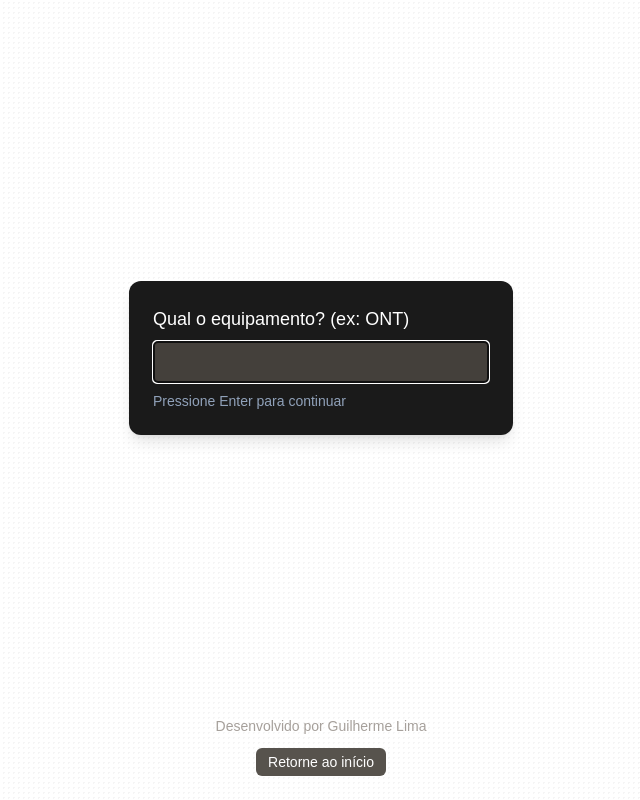
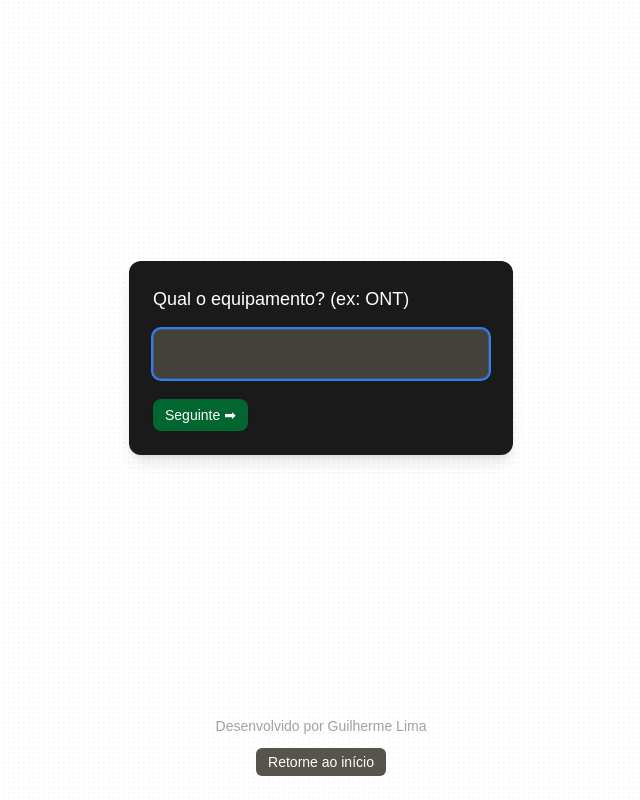
Before and after one commit to GuilhermeSCLima/TechField, a Next.js app: page /carimbos in a window 1280 px wide. Both pictures are taken after a click on the button "Provisionamento". Shown: the whole page, without its empty margins (319-959 px from the left). Built offline with nearby package versions, Linux system fonts and the light colour scheme.

Commit message:
Atualizado o gerador de carimbos com um botão de retornar a seção anterior e seguir para a proxima

```diff
--- a/src/components/gerador/inicio.tsx
+++ b/src/components/gerador/inicio.tsx
@@ -6,6 +6,12 @@ import EtapasIniciais from "@/components/gerador/initialStep";
 import { Footer } from "@/components/footer";
 
 export type Etapa = "inicio" | "provisionamento" | "reparo" | "resultado";
+
+interface Pergunta {
+  chave: string;
+  texto: string;
+  tipo: "text" | "textarea";
+}
 
 export default function InicioCarimbos() {
   const [etapa, setEtapa] = useState<Etapa>("inicio");
@@ -46,36 +52,53 @@ export default function InicioCarimbos() {
     }
   }, [etapa, perguntaIndex]);
 
-  const perguntasProvisionamento = [
-    { chave: "equipamento", texto: "Qual o equipamento? (ex: ONT)" },
-    { chave: "produto", texto: "Qual o serviço?" },
-    { chave: "serial", texto: "Serial GPON?" },
-    { chave: "designador", texto: "Designador?" },
-    { chave: "ostbs", texto: "OS TBS?" },
-    { chave: "cvlan", texto: "C-VLAN?" },
+  const perguntasProvisionamento: Pergunta[] = [
+    { chave: "equipamento", texto: "Qual o equipamento? (ex: ONT)", tipo: 'text' },
+    { chave: "produto", texto: "Qual o serviço?", tipo: 'text' },
+    { chave: "serial", texto: "Serial GPON?", tipo: 'text' },
+    { chave: "designador", texto: "Designador?", tipo: 'text' },
+    { chave: "ostbs", texto: "OS TBS?", tipo: 'text' },
+    { chave: "cvlan", texto: "C-VLAN?", tipo: 'text' },
   ];
 
-  const perguntasReparo = [
-    { chave: "tecnico", texto: "Nome do técnico?" },
-    { chave: "os", texto: "Nº BD?" },
-    { chave: "cliente", texto: "Nome do cliente/Empresa?" },
-    { chave: "armario", texto: "Armário / GPON? (opcional)" },
-    { chave: "posicao", texto: "Posição? (opcional)" },
-    { chave: "designador", texto: "OSTBS / TA / Designador?" },
-    { chave: "testes", texto: "Testes realizados?" },
-    { chave: "causa", texto: "Causa raiz (defeito)?" },
-    { chave: "endereco", texto: "Endereço do cliente?" },
-    { chave: "acao", texto: "Ação tomada?" },
-    { chave: "validacao_nome", texto: "Nome de quem acompanhou o serviço?" },
-    { chave: "validacao_telefone", texto: "Telefone de quem acompanhou o serviço?" },
+  const perguntasReparo: Pergunta[] = [
+    { chave: "tecnico", texto: "Nome do técnico?", tipo: 'text' },
+    { chave: "os", texto: "Nº BD?", tipo: 'text' },
+    { chave: "cliente", texto: "Nome do cliente/Empresa?", tipo: 'text' },
+    { chave: "armario", texto: "Armário / GPON? (opcional)", tipo: 'text' },
+    { chave: "posicao", texto: "Posição? (opcional)", tipo: 'text' },
+    { chave: "designador", texto: "OSTBS / TA / Designador?", tipo: 'text' },
+    { chave: "testes", texto: "Testes realizados?", tipo: 'textarea' },
+    { chave: "causa", texto: "Causa raiz (defeito)?", tipo: 'textarea' },
+    { chave: "endereco", texto: "Endereço do cliente?", tipo: 'text' },
+    { chave: "acao", texto: "Ação tomada?", tipo: 'textarea' },
+    { chave: "validacao_nome", texto: "Nome de quem acompanhou o serviço?", tipo: 'text' },
+    { chave: "validacao_telefone", texto: "Telefone de quem acompanhou o serviço?", tipo: 'text' },
   ];
+
+  const voltarPergunta = () => {
+    if (perguntaIndex > 0) {
+      setPerguntaIndex(perguntaIndex - 1);
+
+      // Recupera valor anterior
+      if (etapa === "provisionamento") {
+        const chave = perguntasProvisionamento[perguntaIndex - 1].chave as keyof typeof respostasProvisionamento;
+        setInputValue(respostasProvisionamento[chave]);
+      }
+      if (etapa === "reparo") {
+        const chave = perguntasReparo[perguntaIndex - 1].chave as keyof typeof respostasReparo;
+        setInputValue(respostasReparo[chave]);
+      }
+    }
+  };
+
 
   const perguntasAtuais =
     etapa === "provisionamento"
       ? perguntasProvisionamento
       : etapa === "reparo"
-      ? perguntasReparo
-      : [];
+        ? perguntasReparo
+        : [];
 
   const handleResposta = (valor: string) => {
     const trimmed = valor.trim();
@@ -151,10 +174,14 @@ export default function InicioCarimbos() {
             perguntaIndex < perguntasAtuais.length && (
               <Perguntas
                 pergunta={perguntasAtuais[perguntaIndex].texto}
+                tipo={perguntasAtuais[perguntaIndex].tipo || "text"}
                 inputValue={inputValue}
                 setInputValue={setInputValue}
                 handleResposta={handleResposta}
+                voltarPergunta={voltarPergunta}
+                podeVoltar={perguntaIndex > 0}
               />
+
             )}
           {etapa === "resultado" && (
             <Resultado
--- a/src/components/gerador/perguntas.tsx
+++ b/src/components/gerador/perguntas.tsx
@@ -2,31 +2,66 @@
 
 export default function Perguntas({
   pergunta,
+  tipo,
   inputValue,
   setInputValue,
   handleResposta,
+  voltarPergunta,
+  podeVoltar,
 }: {
   pergunta: string;
+  tipo: "text" | "textarea";
   inputValue: string;
   setInputValue: (v: string) => void;
   handleResposta: (v: string) => void;
+  voltarPergunta: () => void;
+  podeVoltar: boolean;
 }) {
+  const handleKeyDown = (e: React.KeyboardEvent) => {
+    if (e.key === "Enter" && !(tipo === "textarea" && !e.shiftKey)) {
+      e.preventDefault();
+      handleResposta(inputValue);
+    }
+  };
+
   return (
     <>
-      <p className="text-lg">{pergunta}</p>
+      <p className="text-lg font-medium mb-2">{pergunta}</p>
+
+      {tipo === "textarea" ? (
+        <textarea
+          value={inputValue}
+          onChange={(e) => setInputValue(e.target.value)}
+          onKeyDown={handleKeyDown}
+          className="w-full p-3 rounded-lg bg-stone-700 border border-stone-600 focus:ring-2 focus:ring-blue-500 outline-none h-28 resize-none"
+          autoFocus
+        />
+      ) : (
         <input
           type="text"
           value={inputValue}
           onChange={(e) => setInputValue(e.target.value)}
-        onKeyDown={(e) => {
-          if (e.key === "Enter") {
-            handleResposta(inputValue);
-          }
-        }}
-        className="w-full p-2 rounded bg-stone-700 border border-stone-600"
+          onKeyDown={handleKeyDown}
+          className="w-full p-3 rounded-lg bg-stone-700 border border-stone-600 focus:ring-2 focus:ring-blue-500 outline-none"
           autoFocus
         />
-      <p className="text-sm text-slate-400">Pressione Enter para continuar</p>
+      )}
+
+      <div className="flex justify-between items-center mt-3">
+        {podeVoltar && (
+          <button
+            onClick={voltarPergunta}
+            className="bg-stone-600 hover:bg-stone-500 text-white text-sm px-3 py-1.5 rounded-lg shadow transition"
+          >
+            ⬅ Voltar
+          </button>
+        )}
+        <button
+          onClick={() => handleResposta(inputValue)}
+          className="bg-green-800 hover:bg-green-900 text-white text-sm px-3 py-1.5 rounded-lg shadow transition">
+          Seguinte ➡
+        </button>
+      </div>
     </>
   );
 }
```
Lines whose indentation alone changed are shown as unchanged.
